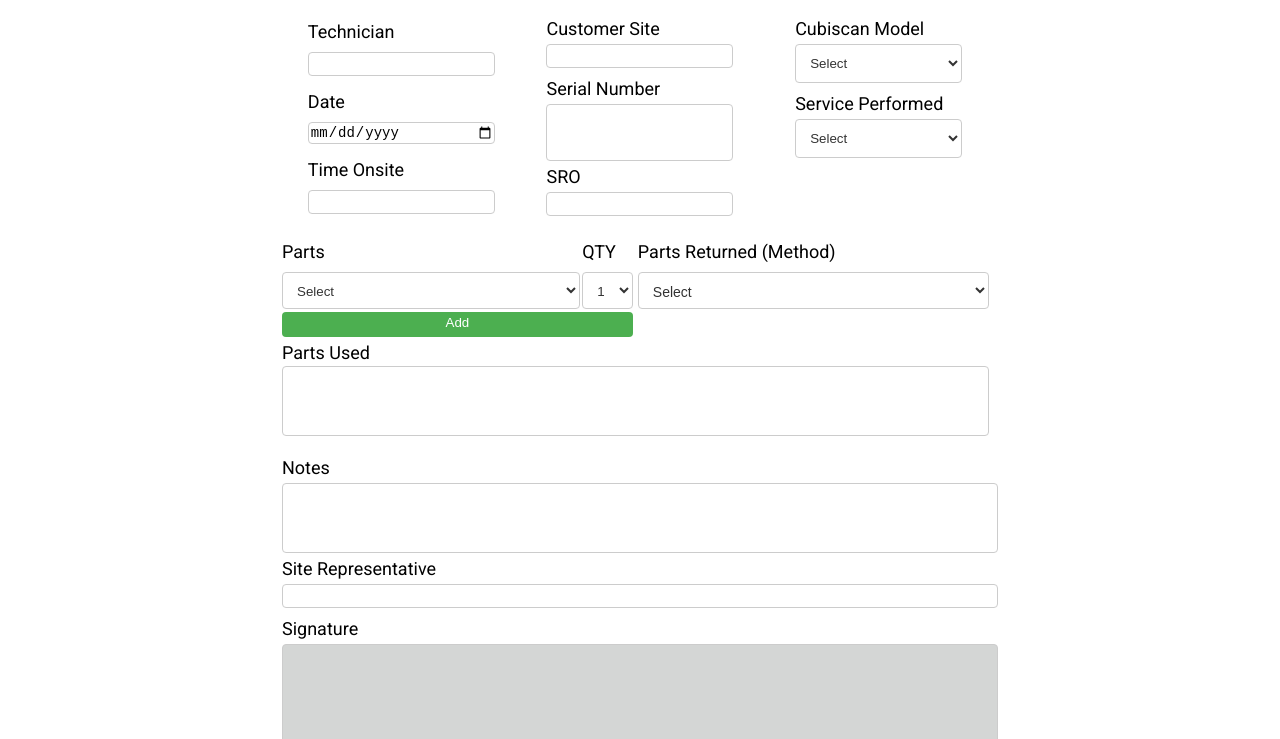
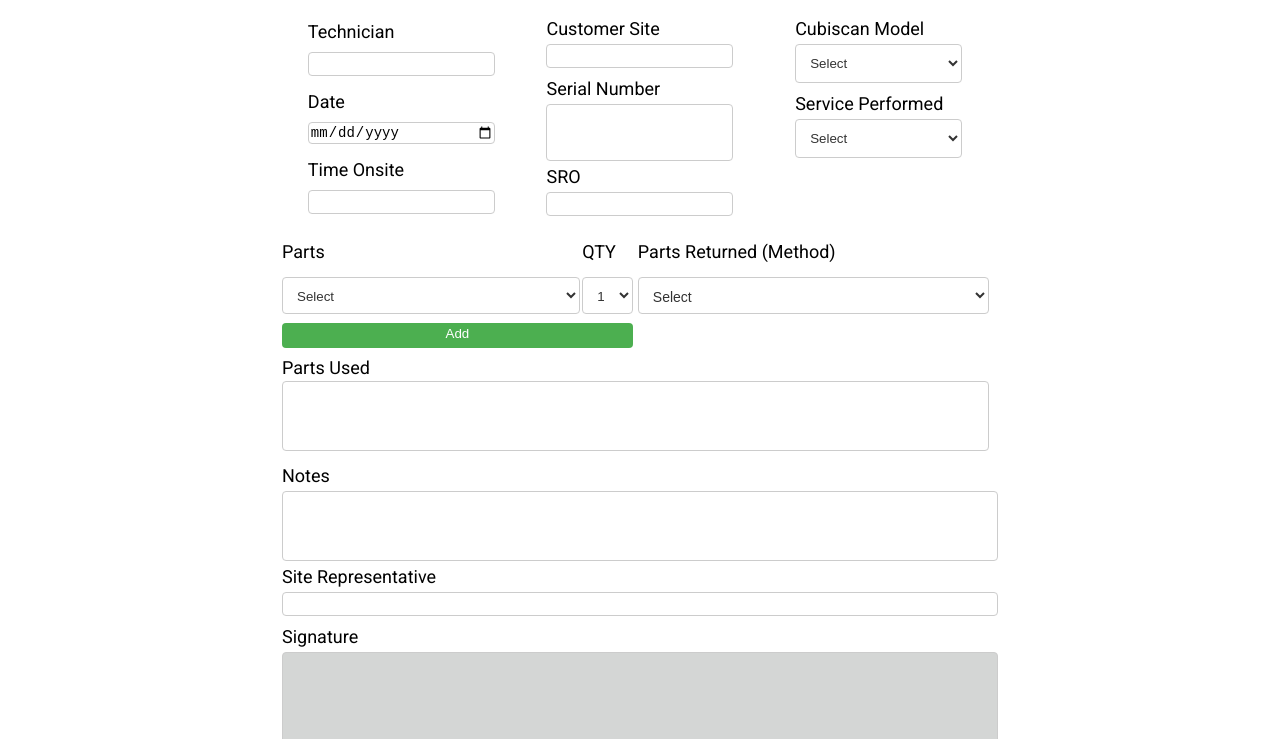
Before and after one commit to Landoseven/CubiscanWorkOrder, a plain HTML site: page index.html in a window 1280 px wide. Shown: the part 61-800 px from the top of the page. Drawn offline with nearby package versions, Linux system fonts and the light colour scheme; a web font is replaced by a local one.

Commit message:
updated styling

```diff
--- a/styles.css
+++ b/styles.css
@@ -165,10 +165,10 @@ input {
 
 .parts-container {
   display: grid;
-  grid-template-rows: 13% 20% 19%;
+  grid-template-rows: 15% 20% 23%;
   grid-template-columns: 49% 49%;
   column-gap: 5px;
-  margin-bottom: -25px;
+  margin-bottom: -17px;
 }
 
 #partColumnOne {
```
